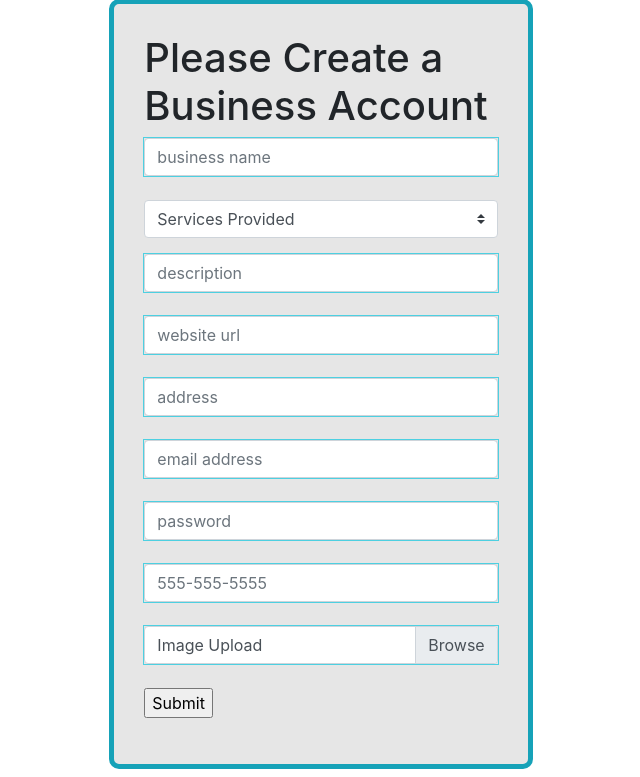
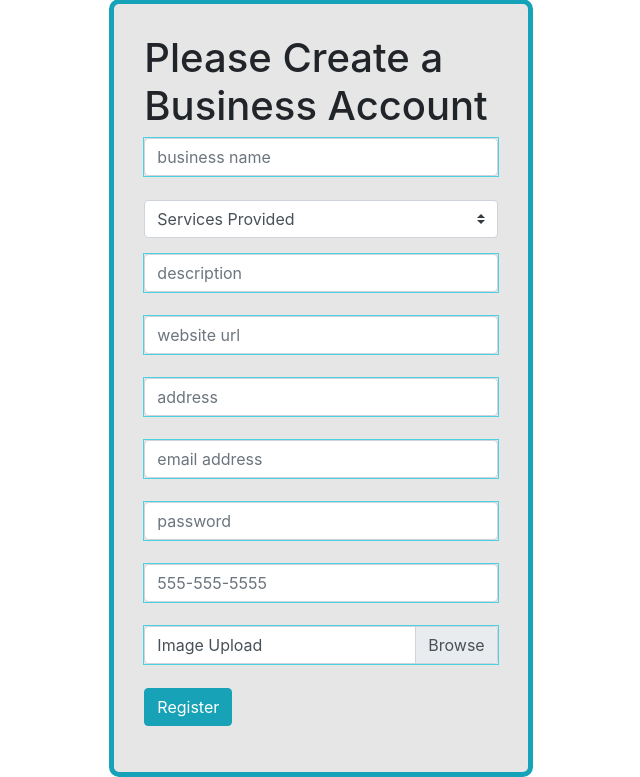
Before and after one commit to beccasteinke/HB-Project, a Flask app: page /add-business in a window 1280 px wide. Shown: the part 93-870 px from the top of the page, without its empty margins (319-959 px from the left). Run offline with Flask 2, Linux system fonts and the light colour scheme; data that the repository does not hold is empty; some libraries are stand-ins or nearby versions.

Commit message:
bootstrap to bus registration

```diff
--- a/templates/bus-add-form.html
+++ b/templates/bus-add-form.html
@@ -55,7 +55,7 @@
         </div>
 
         <p>
-            <input type="submit">
+            <button type="submit" id="bus-reg-submit" class="btn btn-info" name="submit">Register</button>
         </p>
     </form>
     </div>
```
